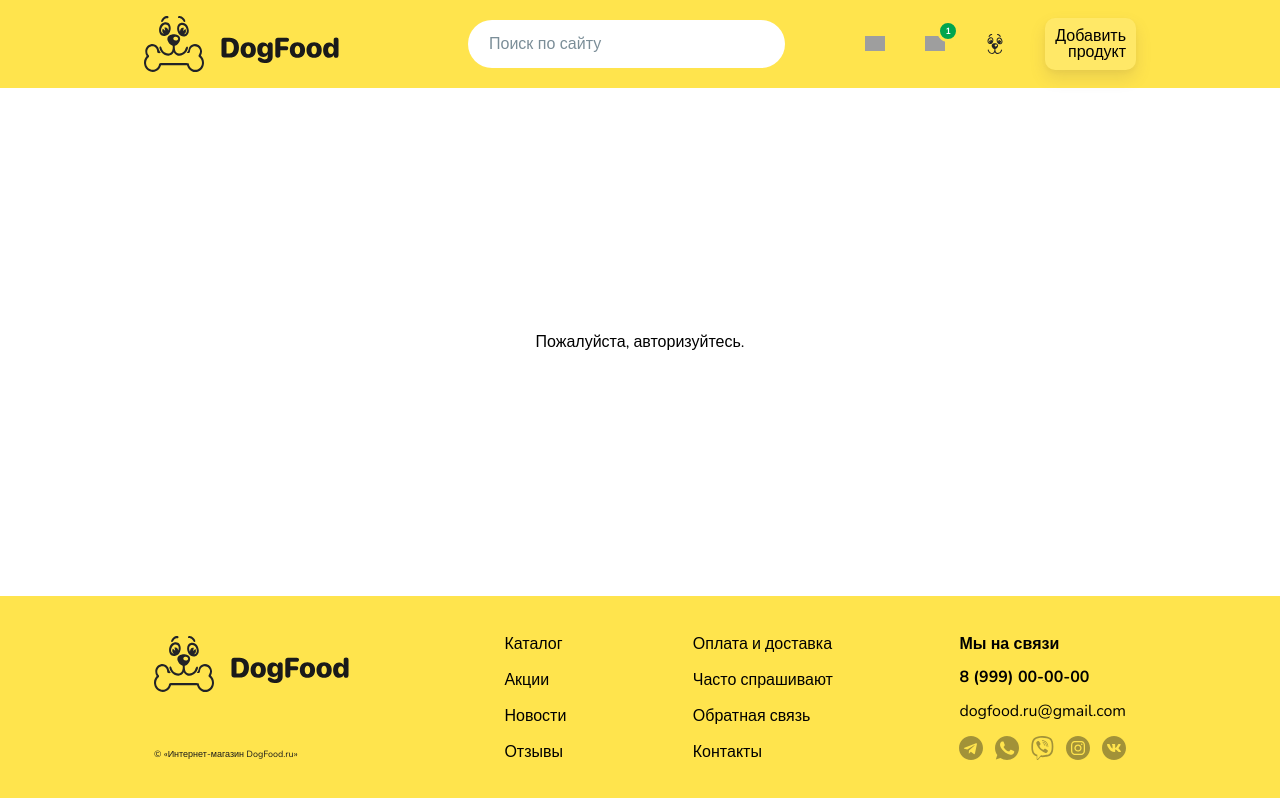
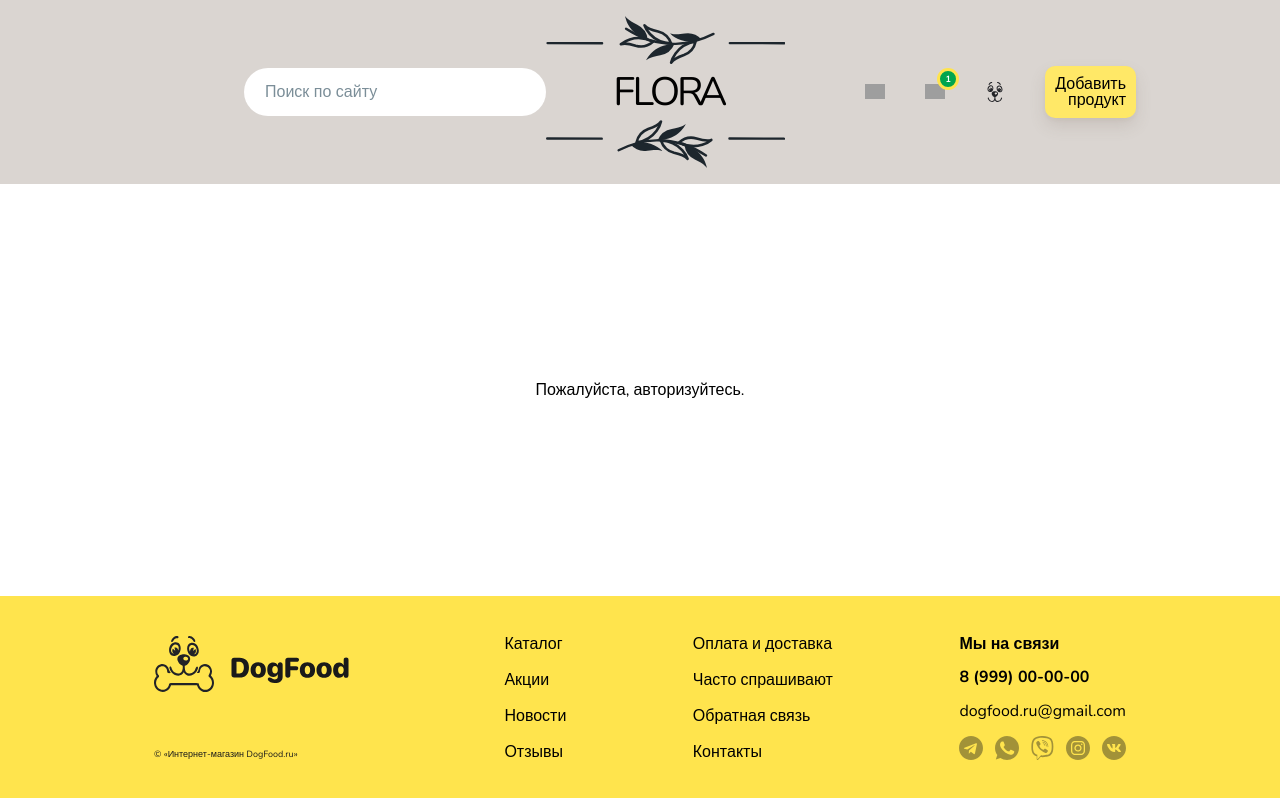
Before and after one commit to brichevaa/dogs_food, a React (Create React App) app: page /catalog in a window 1280 px wide. Built offline with nearby package versions, Linux system fonts and the light colour scheme; grey boxes are pictures that could not be loaded.

Commit message:
добавляет изменения стиля проекта

```diff
--- a/src/components/App/App.jsx
+++ b/src/components/App/App.jsx
@@ -131,10 +131,9 @@ function App() {
                         <Route path="/favorites" element={<Favorites />}></Route>
                         <Route path="/profile" element={<Profile />}></Route>
                         <Route path="/edit-account" element={<EditAccount />}></Route>
+                        <Route path="*" element={<NotFound />}></Route>
 
                         {authRoutes}
-
-                        <Route path="*" element={<NotFound />}></Route>
                      </Routes>
                   </main>
                ) : (
--- a/src/components/Header/Header.jsx
+++ b/src/components/Header/Header.jsx
@@ -4,6 +4,7 @@ import './header.css';
 import { Icons } from './Icons/Icons';
 import { useContext, useEffect, useState } from 'react';
 import { UserContext } from '../../context/userContext';
+import { ReactComponent as Flora } from './Logo/flora.svg';
 
 export const Header = ({ setModal, modal }) => {
    const { basketCounter } = useContext(UserContext);
@@ -20,11 +21,9 @@ export const Header = ({ setModal, modal }) => {
          <div className="container">
             <div className="header__wrapper">
                <div className="header__item">
-                  <div className="header__logo">
-                     <Logo />
-                  </div>
+                  <div className="header__logo">{/* <Logo /> */}</div>
                   <Search />
-
+                  <Flora />
                   <div className="header__right">
                      <Icons count={counter} setModal={setModal} modal={modal} />
                   </div>
--- a/src/components/Header/header.css
+++ b/src/components/Header/header.css
@@ -1,5 +1,5 @@
 .header {
-   background-color: #ffe44d;
+   background-color: #dad5d1;
    width: 100%;
    padding: 16px 10px 16px 10px;
    flex: 0 0 auto;
--- /dev/null
+++ b/src/components/SortedGoods/SortedGoods.jsx
@@ -0,0 +1,29 @@
+import { useDispatch } from 'react-redux';
+import './sorted.css';
+import { sortedProducts } from '../../storageToolkit/products/productsSlice';
+
+export const SortedGoods = () => {
+   const dispatch = useDispatch();
+
+   const handleSortProducts = (sort) => {
+      dispatch(sortedProducts(sort));
+   };
+
+   const sortItems = [
+      { id: 'Новинки' },
+      { id: 'Популярные' },
+      { id: 'Сначала дешёвые' },
+      { id: 'Сначала дорогие' },
+      { id: 'По рейтингу' },
+      { id: 'По скидке' },
+   ];
+   return (
+      <div className="sort-cards">
+         {sortItems.map((e) => (
+            <span key={e.id} className="sort-item" onClick={() => handleSortProducts(e.id)}>
+               {e.id}
+            </span>
+         ))}
+      </div>
+   );
+};
--- /dev/null
+++ b/src/components/SortedGoods/sorted.css
@@ -0,0 +1,21 @@
+.sort-cards {
+   background: #ffffff;
+   box-shadow: 0px 2px 4px rgba(40, 41, 61, 0.04), 0px 8px 16px rgba(96, 97, 112, 0.16);
+   border-radius: 12px;
+   margin-bottom: 40px;
+   margin-top: 20px;
+   padding: 12px 16px;
+   display: flex;
+   gap: 16px;
+}
+.sort-item {
+   font-weight: 400;
+   font-size: 14px;
+   line-height: 20px;
+   color: #7b8e98;
+   cursor: pointer;
+}
+
+.sort-item:hover {
+   color: #1a1a1a;
+}
--- a/src/pages/Catalog/CatalogPage.jsx
+++ b/src/pages/Catalog/CatalogPage.jsx
@@ -1,49 +1,29 @@
 import { useContext } from 'react';
+import './index.css';
 import { CardList } from '../../components/CardList/CardList';
 import { UserContext } from '../../context/userContext';
 import { getIssues } from '../../utils/utils';
 import { NotFound } from '../NotFound/NotFound';
-import './index.css';
-import { useDispatch, useSelector } from 'react-redux';
-import { sortedProducts } from '../../storageToolkit/products/productsSlice';
+import { useSelector } from 'react-redux';
+import { SortedGoods } from '../../components/SortedGoods/SortedGoods';
 
 export const CatalogPage = () => {
    const { searchQuery } = useContext(UserContext);
    const { data: products } = useSelector((state) => state.products);
 
-   const dispatch = useDispatch();
-
-   const sortItems = [
-      { id: 'Новинки' },
-      { id: 'Популярные' },
-      { id: 'Сначала дешёвые' },
-      { id: 'Сначала дорогие' },
-      { id: 'По рейтингу' },
-      { id: 'По скидке' },
-   ];
-
-   const handleSortProducts = (sort) => {
-      dispatch(sortedProducts(sort));
-   };
-
    return (
       <>
-         <div className="catalog-page">
-            {searchQuery && (
+         <SortedGoods />
+         {searchQuery && (
+            <div className="catalog-page">
                <p className="catalog-page__p">
                   По запросу <b>{searchQuery}</b> найдено {products?.length}
                   {getIssues(products?.length)}
                </p>
-            )}
-         </div>
+            </div>
+         )}
          {!products.length && <NotFound />}
-         <div className="sort-cards">
-            {sortItems.map((e) => (
-               <span key={e.id} className="sort-item" onClick={() => handleSortProducts(e.id)}>
-                  {e.id}
-               </span>
-            ))}
-         </div>
+
          <CardList cards={products} />
       </>
    );
--- a/src/pages/Catalog/index.css
+++ b/src/pages/Catalog/index.css
@@ -1,25 +1,3 @@
-.sort-cards {
-   background: #ffffff;
-   box-shadow: 0px 2px 4px rgba(40, 41, 61, 0.04), 0px 8px 16px rgba(96, 97, 112, 0.16);
-   border-radius: 12px;
-   margin-bottom: 40px;
-   margin-top: 20px;
-   padding: 12px 16px;
-   display: flex;
-   gap: 16px;
-}
-.sort-item {
-   font-weight: 400;
-   font-size: 14px;
-   line-height: 20px;
-   color: #7b8e98;
-   cursor: pointer;
-}
-
-.sort-item:hover {
-   color: #1a1a1a;
-}
-
 .catalog-page {
    margin-top: 20px;
 }
```
Also changed, not shown: src/components/Header/Logo/flora.svg (added).
